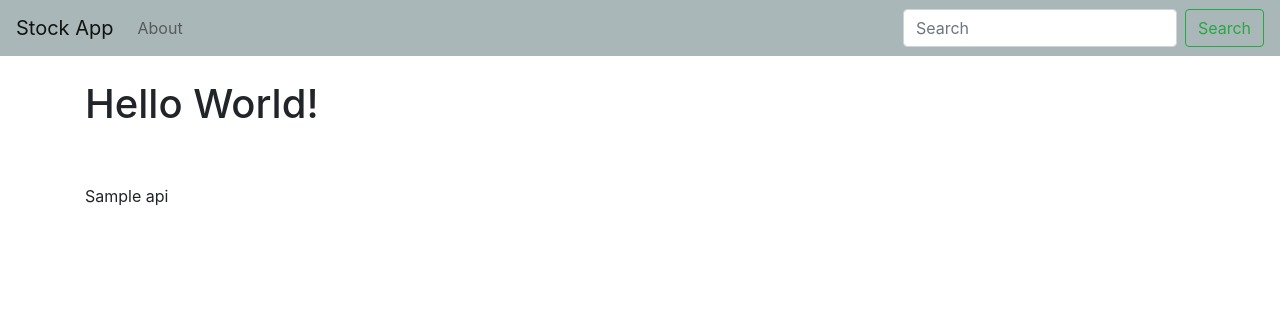
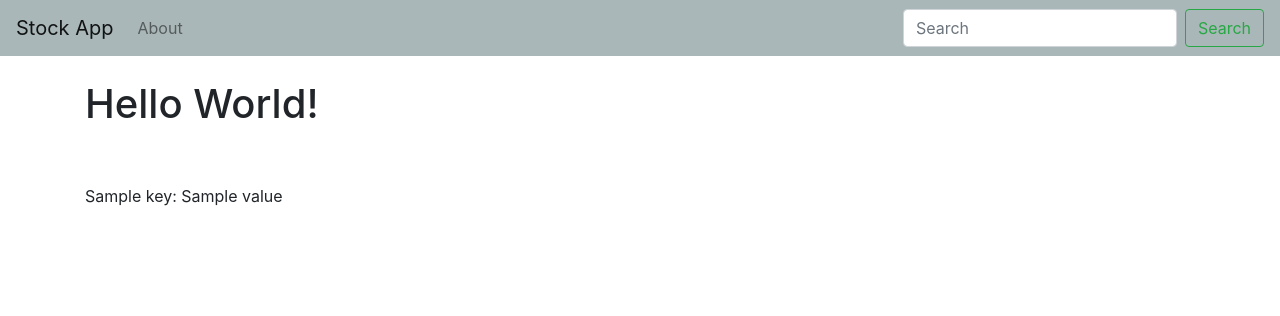
Before and after one commit to kayladuffy/stockapp, a Django app: template stockapp/stockview/templates/home.html in a window 1280 px wide. Shown: the top 316 px of the page. Run offline with Django 3.2, Linux system fonts and the light colour scheme; the template is opened without the code that fills it: most values are stand-ins (such as "Sample title", 1, 10 or a date in 2020); some libraries are stand-ins or nearby versions.

Commit message:
api stock display test

```diff
--- a/stockapp/stockview/templates/home.html
+++ b/stockapp/stockview/templates/home.html
@@ -5,6 +5,16 @@
 
 <br/><br/>
 
-{{ api }}
+{% if api %}
+    {% if api  == "Error" %}
+        There was a problem. Please try again.
+    {% else %}
+
+            {% for key, value in api.items %}
+                {{ key }}: {{ value }}<br/>
+            {% endfor %}
+
+    {% endif %}
+{% endif %}
 
 {% endblock %}
```
